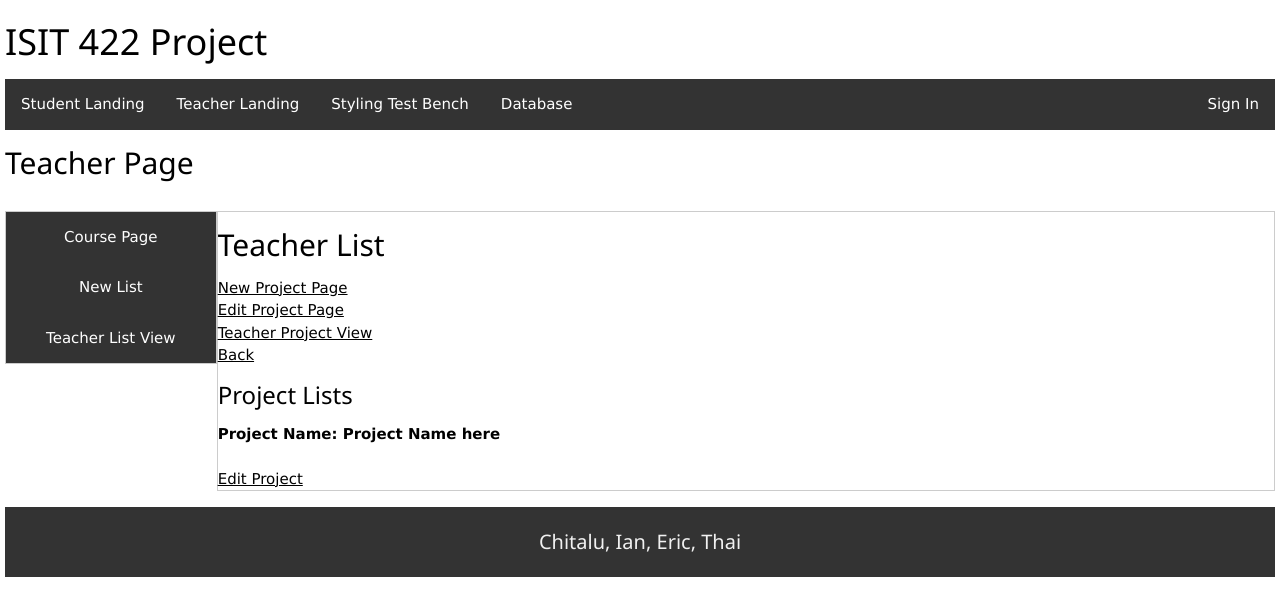
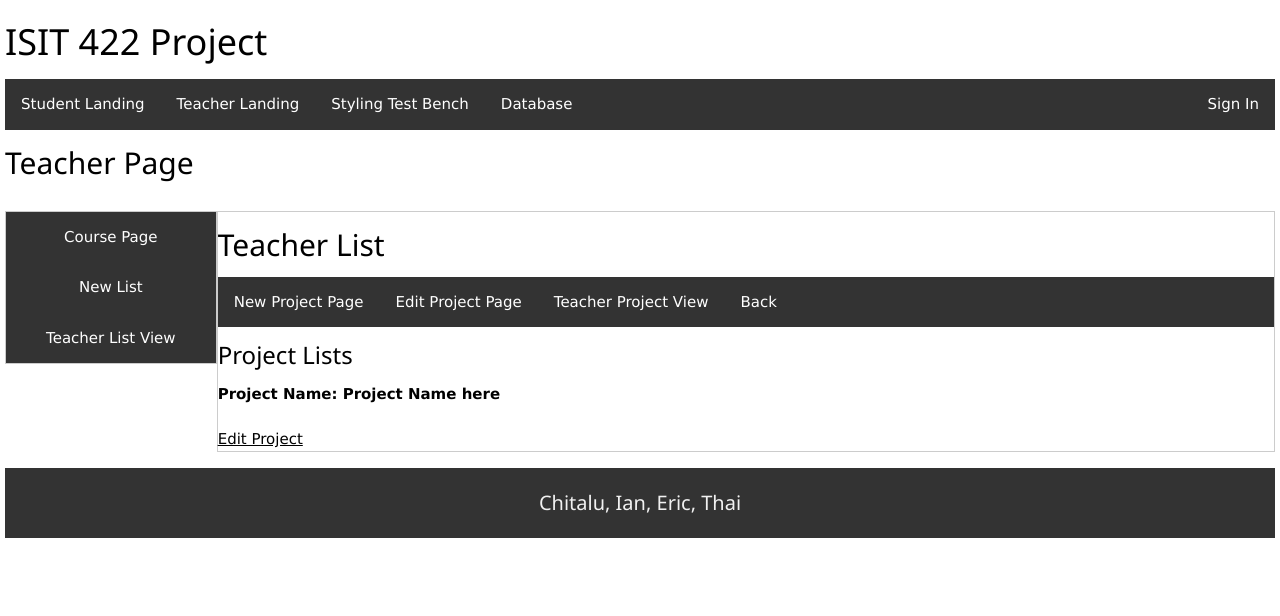
Before and after one commit to ADerangedTeddyBear/ISIT422GroupProjectAngular, an Angular app in the folder isit422-angular-project/: page /teacher-pages/teacher-list-view in a window 1280 px wide. Shown: the top 616 px of the page. Built offline with nearby package versions, Linux system fonts and the light colour scheme.

Commit message:
Added horizontal navigation to teacher list view

```diff
--- a/isit422-angular-project/src/app/teacher-pages/teacher-list-view/teacher-list-view.component.html
+++ b/isit422-angular-project/src/app/teacher-pages/teacher-list-view/teacher-list-view.component.html
@@ -1,7 +1,10 @@
 <h2>Teacher List</h2>
-<a href="/teacher-pages/new-project-page">New Project Page</a><br />
-<a href="/teacher-pages/edit-project-page">Edit Project Page</a><br />
-<a href="/teacher-pages/teacher-project-view">Teacher Project View</a><br />
-<a href="/teacher-pages/teacher-landing">Back</a>
+
+<ul>
+    <li><a href="/teacher-pages/new-project-page">New Project Page</a></li>
+    <li><a href="/teacher-pages/edit-project-page">Edit Project Page</a></li>
+    <li><a href="/teacher-pages/teacher-project-view">Teacher Project View</a></li>
+    <li><a href="/teacher-pages/teacher-landing">Back</a></li>
+  </ul>
 
 <app-list-item></app-list-item>
```
